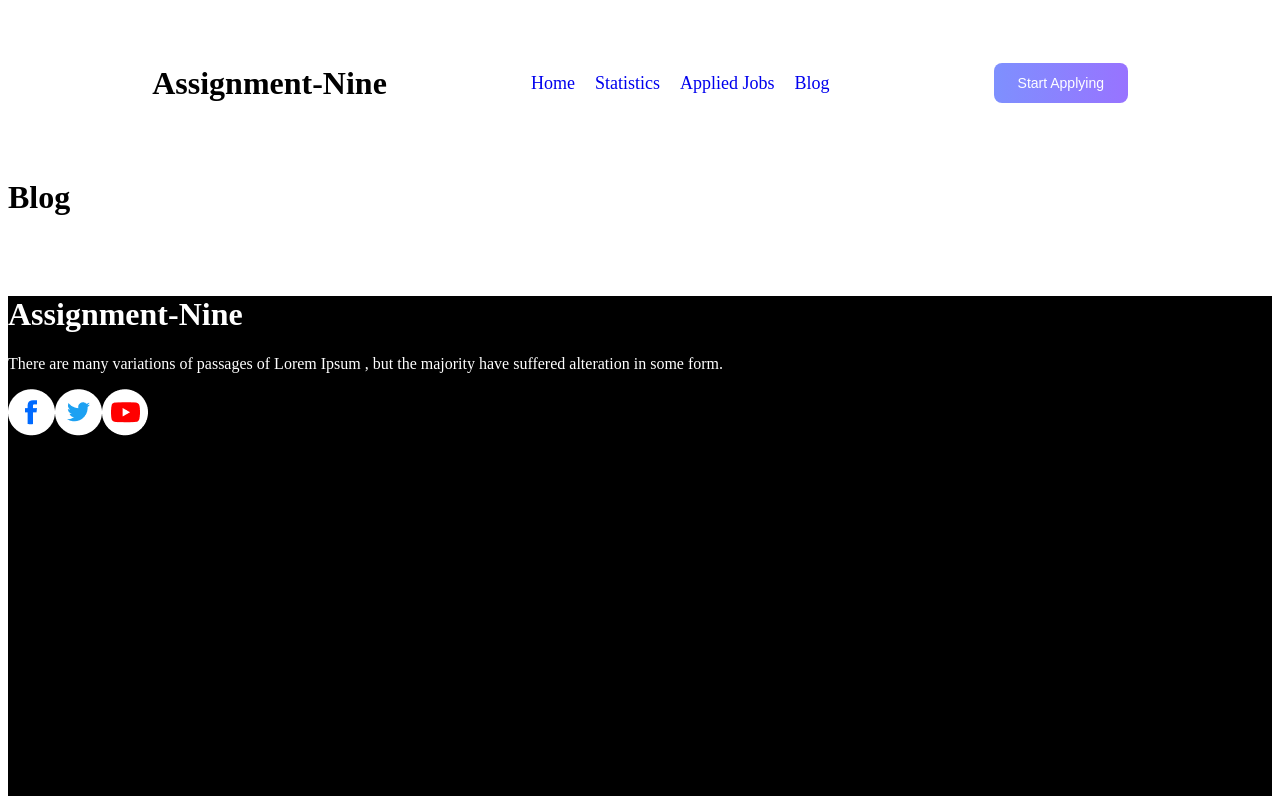
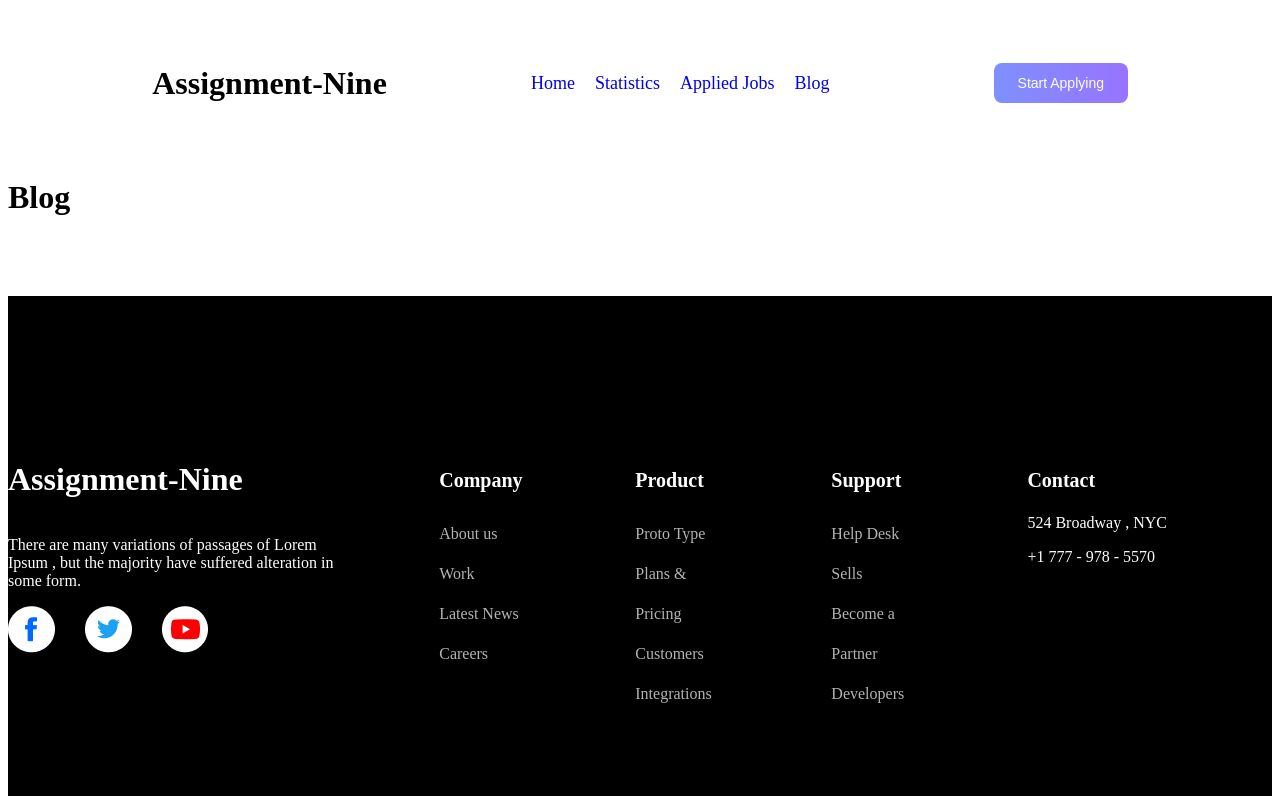
Before and after one commit to mdshafin90/assignment-nine, a React (Vite) app: page /blog in a window 1280 px wide. Built offline with nearby package versions, Linux system fonts and the light colour scheme.

Commit message:
footer part complete

```diff
--- a/src/components/Footer/Footer.css
+++ b/src/components/Footer/Footer.css
@@ -4,4 +4,76 @@
     height: 500px;
     background-color: black;
     color: white;
+    display: flex;
+    justify-content: space-between;
 }
+
+.footer-part-one {
+    height: 500px;
+    width: 400px;
+    text-align: start;
+    display: flex;
+    flex-direction: column;
+    justify-content: center;
+    margin: 0 auto;
+}
+
+.footer-logo {
+    width: 200px;
+    display: flex;
+    justify-content: space-between;
+}
+
+.footer-part-two {
+    display: flex;
+    width: 1150px;
+    height: 500px;
+    align-items: center;
+    justify-content: space-evenly;
+    color: white;
+}
+
+.footer-part-two h3 {
+    font-family: 'Manrope';
+    font-style: normal;
+    font-weight: 600;
+    font-size: 20px;
+    line-height: 27px;
+    color: #FFFFFF;
+}
+
+.footer-part-two a {
+    text-decoration: none;
+    color: white;
+    line-height: 40px;
+    font-family: 'Manrope';
+    font-style: normal;
+    font-weight: 400;
+    font-size: 16px;
+    color: rgba(255, 255, 255, 0.7);
+}
+
+.company-footer {
+    display: flex;
+    flex-direction: column;
+    width: 91px;
+    height: 199px;
+}
+
+.product-footer {
+    display: flex;
+    flex-direction: column;
+    width: 91px;
+    height: 199px;
+}
+
+.support-footer {
+    display: flex;
+    flex-direction: column;
+    width: 91px;
+    height: 199px;
+}
+
+.contact-footer {
+    height: 199px;
+}
--- a/src/components/Footer/Footer.jsx
+++ b/src/components/Footer/Footer.jsx
@@ -7,13 +7,41 @@ import img3 from "../../../public/icons/youtube (1).png"
 const Footer = () => {
     return (
         <div className='main-footer'>
-            <div>
+            <div className='footer-part-one'>
                 <h1>Assignment-Nine</h1>
                 <p>There are many variations of passages of Lorem Ipsum , but the majority have suffered alteration in some form.</p>
-                <div>
+                <div className='footer-logo'>
                     <img src={img} alt="" />
                     <img src={img2} alt="" />
                     <img src={img3} alt="" />
+                </div>
+            </div>
+            <div className='footer-part-two'>
+                <div className='company-footer'>
+                    <h3>Company</h3>
+                    <a href='#footer'>About us</a>
+                    <a href='#footer'>Work</a>
+                    <a href='#footer'>Latest News</a>
+                    <a href='#footer'>Careers</a>
+                </div>
+                <div className='product-footer'>
+                    <h3>Product</h3>
+                    <a href='#footer'>Proto Type</a>
+                    <a href='#footer'>Plans & Pricing</a>
+                    <a href='#footer'>Customers</a>
+                    <a href='#footer'>Integrations</a>
+                </div>
+                <div className='support-footer'>
+                    <h3>Support</h3>
+                    <a href='#footer'>Help Desk</a>
+                    <a href='#footer'>Sells</a>
+                    <a href='#footer'>Become a Partner</a>
+                    <a href='#footer'>Developers</a>
+                </div>
+                <div className='contact-footer'>
+                    <h3>Contact</h3>
+                    <p>524 Broadway , NYC</p>
+                    <p> +1 777 - 978 - 5570</p>
                 </div>
             </div>
         </div>
```
